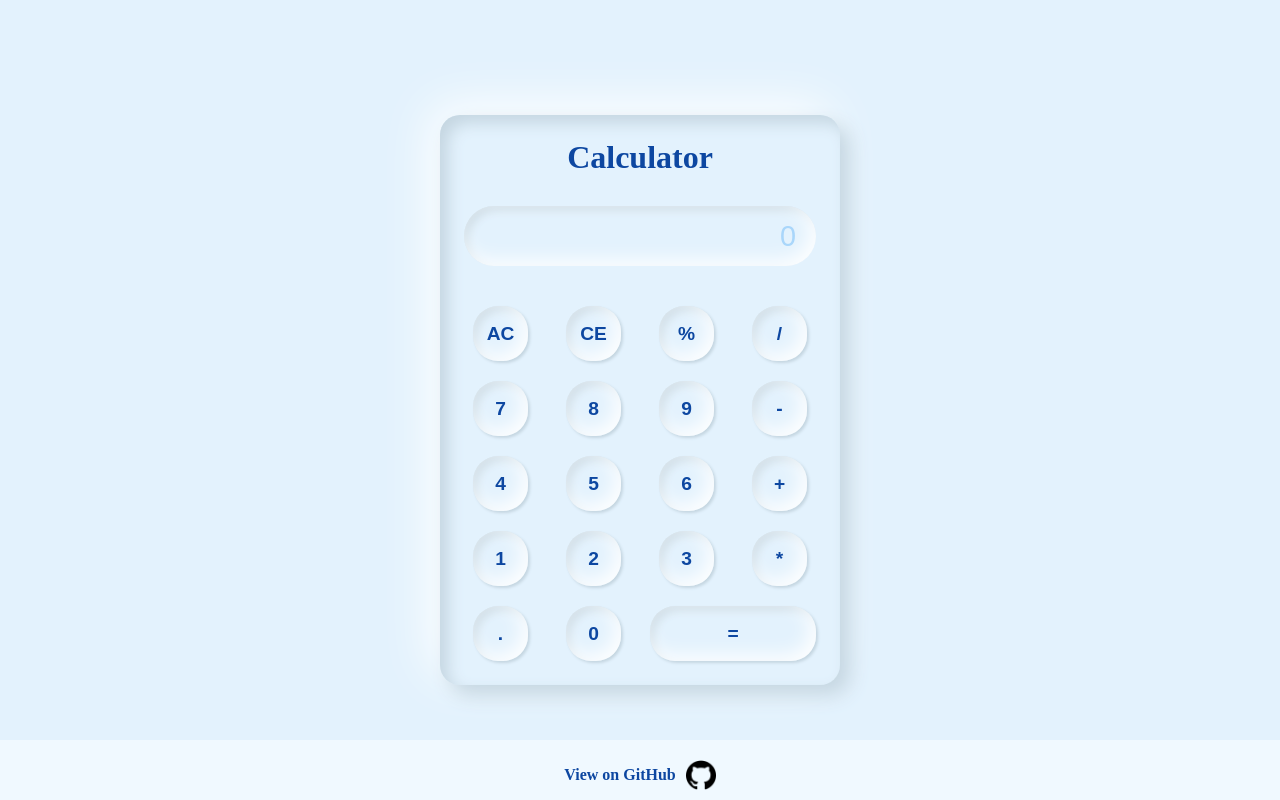
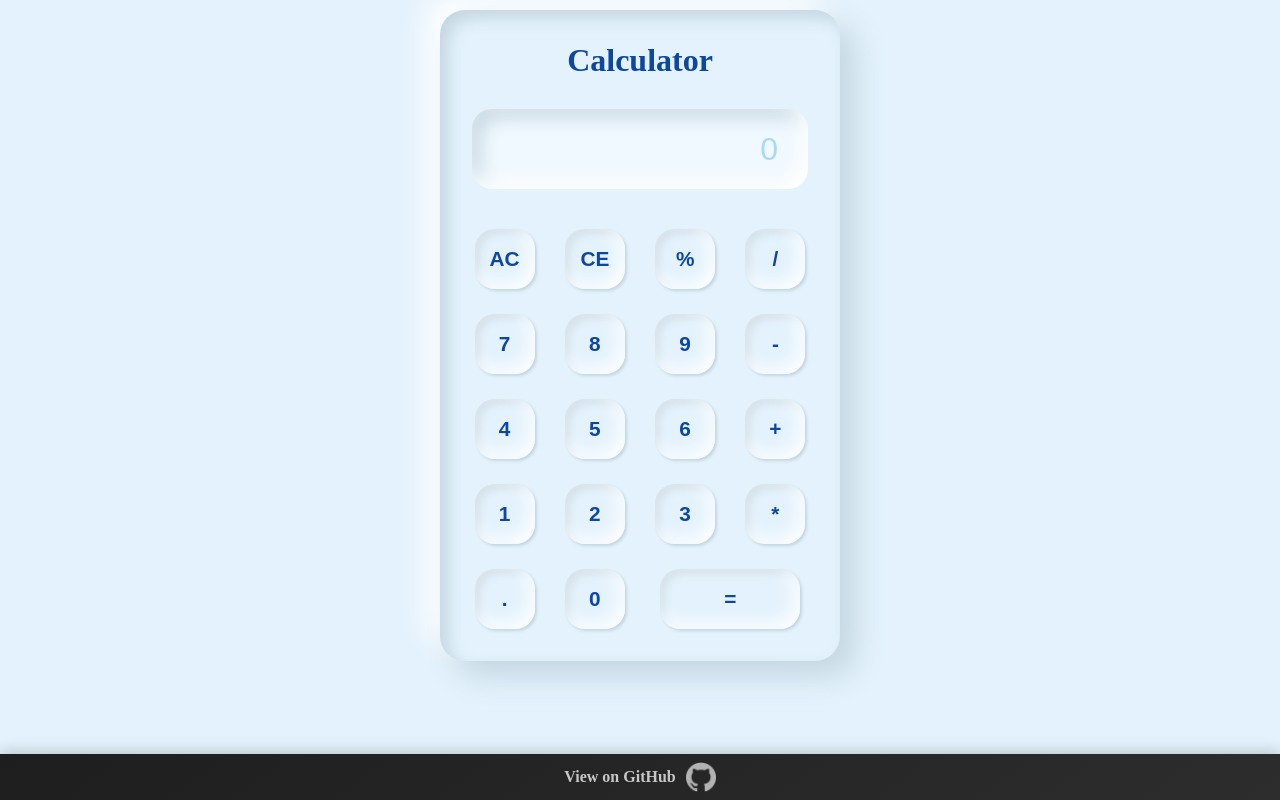
Before and after one commit to ravikanttarare95/my-calculator, a plain HTML site: page index.html in a window 1280 px wide. Drawn offline with Linux system fonts and the light colour scheme.

Commit message:
Modified footer and input box

```diff
--- a/index.html
+++ b/index.html
@@ -44,7 +44,7 @@
     </div>
 
     <footer>
-        <a href="https://github.com/ravikanttarare95/assignment-19-calculator-design.git">
+        <a href="https://github.com/ravikanttarare95/my-calculator.git" target="_blank">
             <div class="github-link-container">
                 <p>View on GitHub</p>
                 <img src="github.png" alt="GitHub Logo" width="30" height="30">
--- a/style.css
+++ b/style.css
@@ -5,11 +5,11 @@
 }
 
 body {
-  height: 100vh;
   display: flex;
   justify-content: center;
-  align-items: center;
   background: #e3f2fd;
+  margin-top: 10px;
+  padding: 0 10px;
 }
 
 .container {
@@ -18,12 +18,11 @@ body {
   margin: 0 20px;
   width: 400px;
   background: #f0f9ff;
-  border-radius: 10px;
   background-color: #e3f2fd;
-  box-shadow: 10px 10px 20px #c5d6e1, -10px -10px 50px #ffffff,
+  box-shadow: 15px 15px 30px #c5d6e1, -15px -15px 30px #ffffff,
     inset 8px 8px 16px #c5d6e1;
-  border-radius: 20px;
-  padding: 1.5rem;
+  border-radius: 25px;
+  padding: 2rem;
 }
 
 h1 {
@@ -41,15 +40,16 @@ h1 {
 }
 
 input {
-  height: 60px;
-  border-radius: 30px;
+  height: 80px;
+  border-radius: 20px;
   border: none;
-  background: #e3f2fd;
-  padding: 20px;
-  font-size: 1.8rem;
+  background: #f0f9ff;
+  padding: 20px 30px;
+  font-size: 2rem;
   text-align: right;
-  box-shadow: inset -5px -5px 20px #ffffff, inset 4px 4px 8px #c5d6e1;
+  box-shadow: inset -8px -8px 20px #ffffff, inset 8px 8px 20px #c5d6e1;
   transition: all 0.3s ease;
+  color: #0d47a1;
 }
 
 input::placeholder {
@@ -57,24 +57,28 @@ input::placeholder {
   opacity: 0.7;
 }
 
+input:focus {
+  outline: none;
+}
+
 .buttons {
   display: grid;
   grid-template-columns: repeat(4, 1fr);
-  gap: 20px;
+  gap: 25px;
   text-align: center;
   place-items: center;
 }
 
 .btn {
-  height: 55px;
-  width: 55px;
-  border-radius: 25px;
+  height: 60px;
+  width: 60px;
+  border-radius: 20px;
   border: none;
   background: #e3f2fd;
   box-shadow: inset -5px -5px 20px #ffffff, inset 4px 4px 8px #c5d6e1,
     2px 2px 3px #c5d6e1;
   color: #0d47a1;
-  font-size: 1.2rem;
+  font-size: 1.3rem;
   font-weight: bold;
   cursor: pointer;
   transition: all 0.3s ease;
@@ -91,7 +95,7 @@ input::placeholder {
 }
 
 .btn-equal {
-  width: 100%;
+  width: 90%;
   grid-column: span 2;
 }
 
@@ -100,16 +104,19 @@ footer {
   bottom: 0;
   width: 100%;
   text-align: center;
-  padding: 10px;
-  color: #0d47a1;
+  padding: 8px;
+  background: linear-gradient(145deg, #1e1e1e, #2d2d2d);
+  color: #90caf9;
   font-size: 1rem;
-    background: #f0f9ff;
+  box-shadow: 0 -2px 15px rgba(0, 0, 0, 0.2);
+  backdrop-filter: blur(5px);
 }
 
-footer a{
-    color: #0d47a1;
-    text-decoration: none;
-    font-weight: bold;
+footer a {
+  color: #c7c7c7;
+  text-decoration: none;
+  font-weight: bold;
+  transition: color 0.3s ease;
 }
 
 .github-link-container {
@@ -117,14 +124,17 @@ footer a{
   justify-content: center;
   align-items: center;
   gap: 10px;
-  margin-top: 10px;
+}
+
+footer img {
+  filter: invert(1) brightness(0.7);
 }
 
 @media screen and (max-width: 480px) {
   .container {
     width: 100%;
     margin: 10px;
-    padding: 2rem;
+    padding: 1.2rem;
   }
 
   h1 {
```
